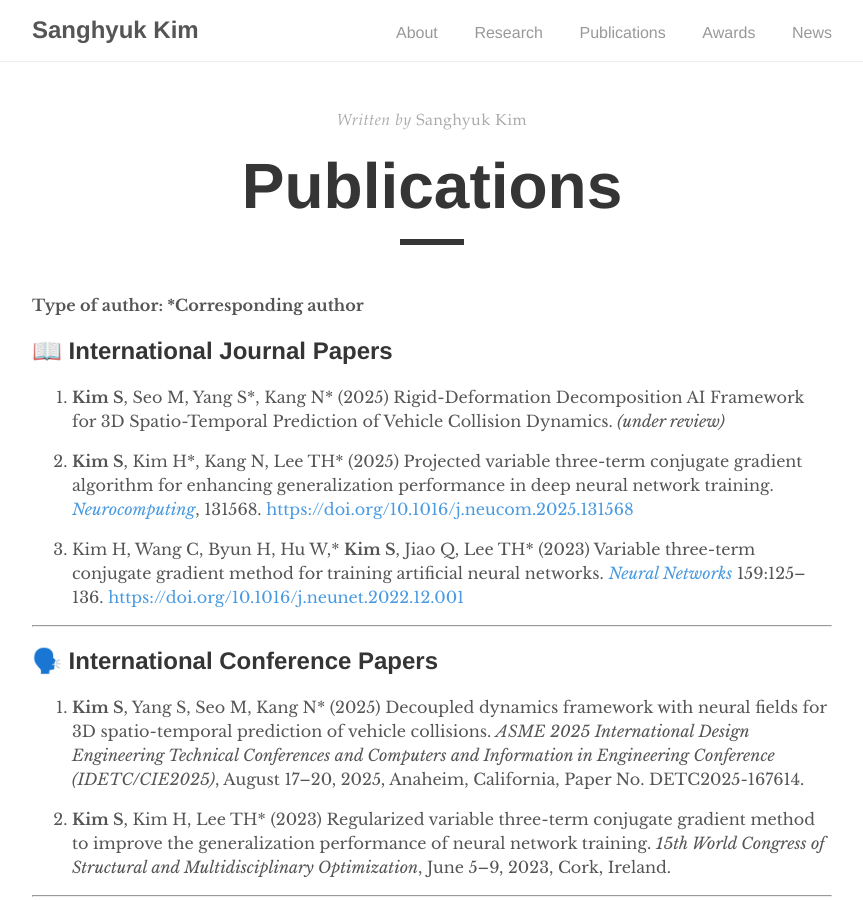
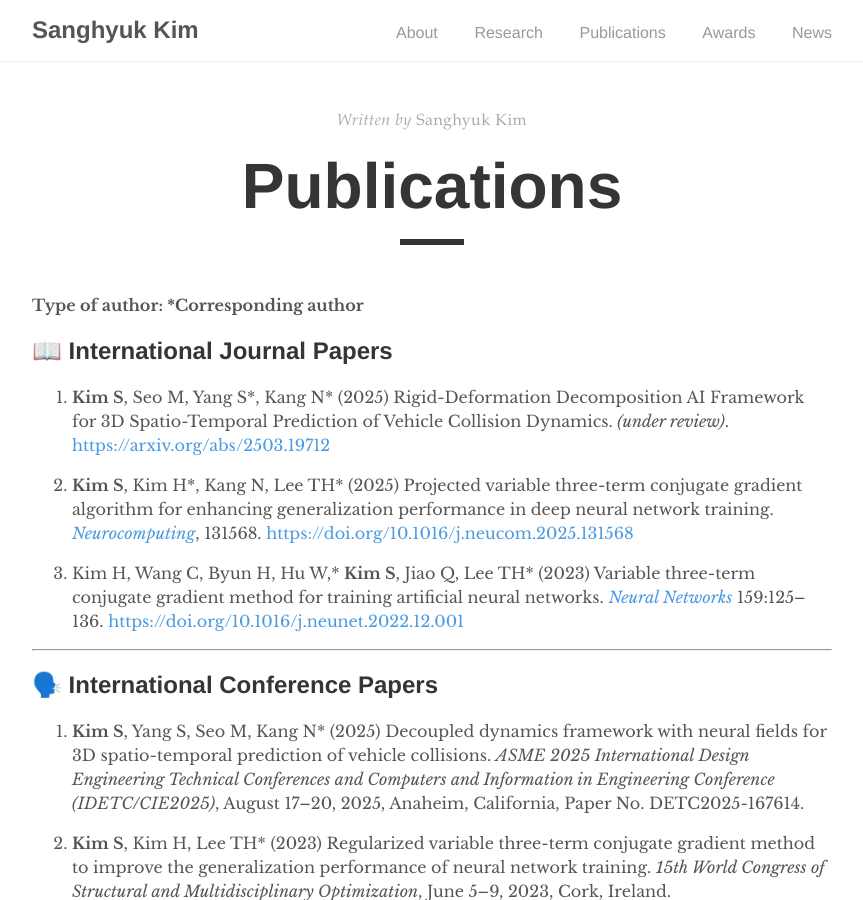
Before and after one commit to kim-sanghyuk/kim-sanghyuk.github.io, a Jekyll site: the page built from _pages/publications.md, in a window 1280 px wide and 900 px high. Shown: the whole window, without its empty margins (208-1071 px from the left). Built offline with Jekyll 4.4.1, drawn with Linux system fonts in a browser that asks for light colours; some of the changed lines change nothing that is shown.

Commit message:
Update publications.md

```diff
--- a/_pages/publications.md
+++ b/_pages/publications.md
@@ -10,7 +10,7 @@ published: true
 
 ## 📖 International Journal Papers
 
-3. **Kim S**, Seo M, Yang S\*, Kang N\* (2025) Rigid-Deformation Decomposition AI Framework for 3D Spatio-Temporal Prediction of Vehicle Collision Dynamics. _(under review)_
+3. **Kim S**, Seo M, Yang S\*, Kang N\* (2025) Rigid-Deformation Decomposition AI Framework for 3D Spatio-Temporal Prediction of Vehicle Collision Dynamics. _(under review)_. [https://arxiv.org/abs/2503.19712](https://arxiv.org/abs/2503.19712)
 
 4. **Kim S**, Kim H\*, Kang N, Lee TH\* (2025) Projected variable three-term conjugate gradient algorithm for enhancing generalization performance in deep neural network training. [_Neurocomputing_](https://www.sciencedirect.com/journal/neurocomputing), 131568. [https://doi.org/10.1016/j.neucom.2025.131568](https://doi.org/10.1016/j.neucom.2025.131568)
 
```
